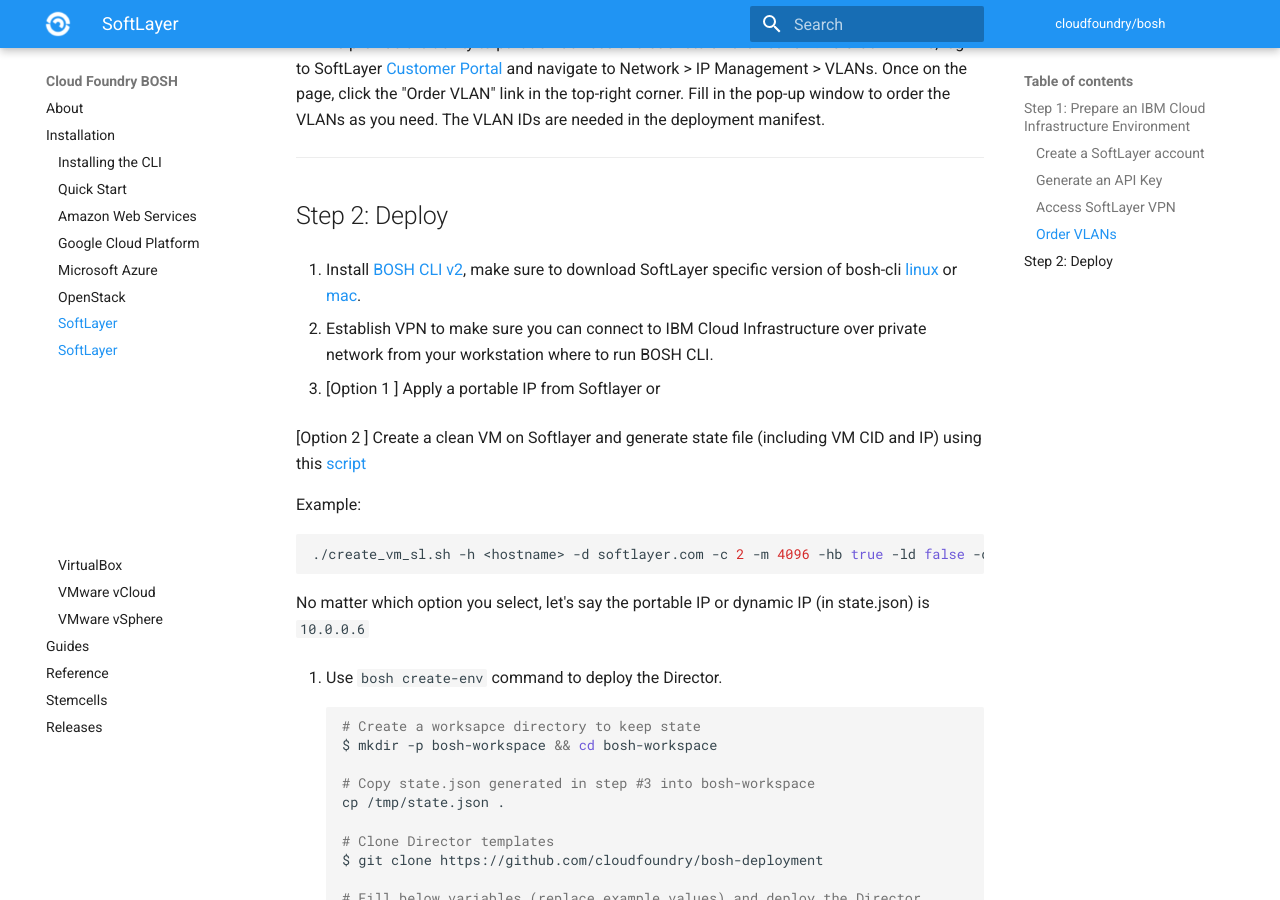
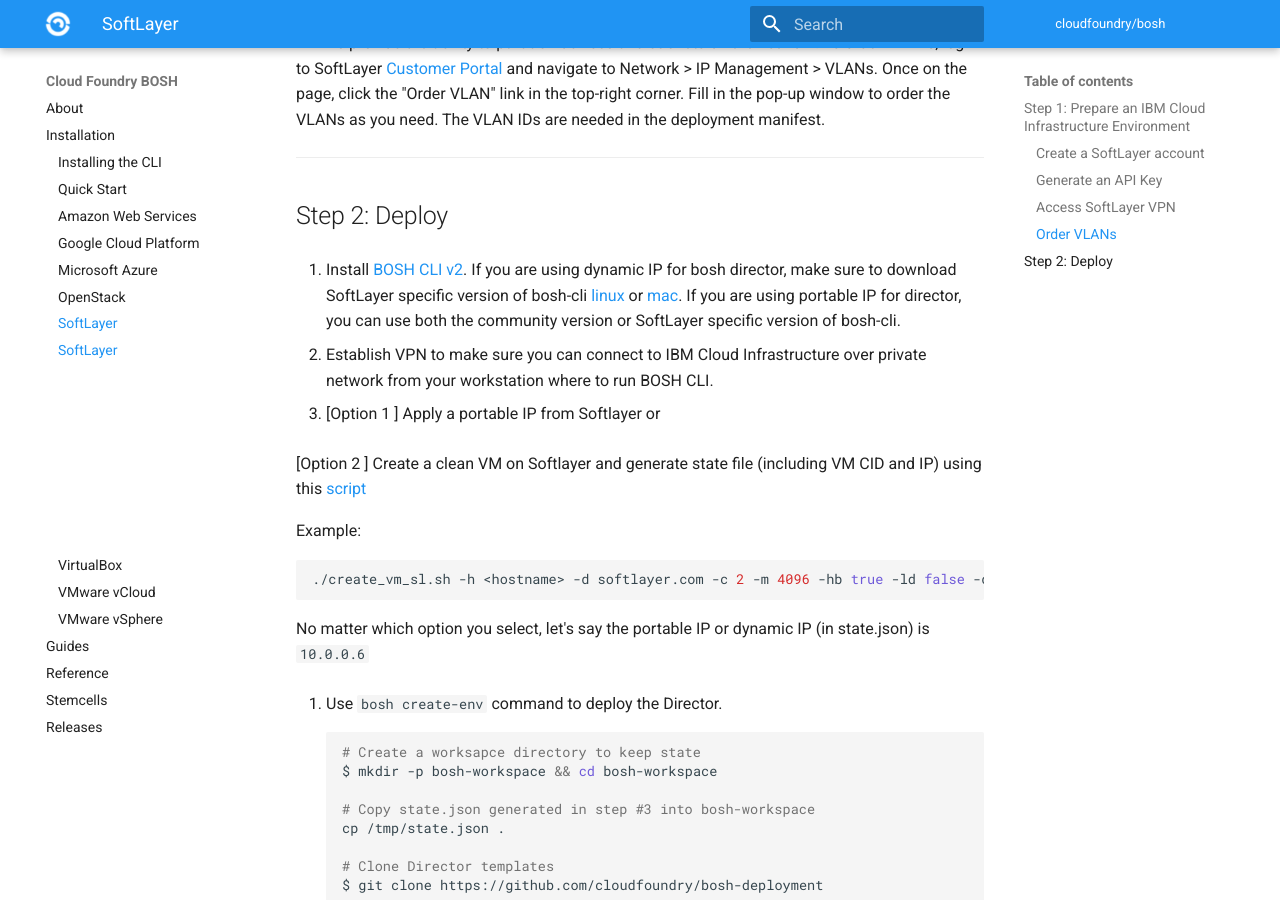
Before and after one commit to cloudfoundry/docs-bosh, an MkDocs documentation site: the page built from content/init-softlayer.md, in a window 1280 px wide and 900 px high, scrolled down 1119 px. Built offline with MkDocs 1.6.1 and Material for MkDocs 9.7.7, drawn with Linux system fonts in a browser that asks for light colours; old or Windows-style settings are respelled for this version of MkDocs.

Commit message:
Update init-softlayer.md

```diff
--- a/content/init-softlayer.md
+++ b/content/init-softlayer.md
@@ -34,7 +34,7 @@ VLANs provide the ability to partition devices and subnets on the network. To or
 ---
 ## Step 2: Deploy {: #deploy }
 
-1. Install [BOSH CLI v2](cli-v2.md), make sure to download SoftLayer specific version of bosh-cli [linux](https://bosh-softlayer-artifacts.s3.amazonaws.com/bosh-cli-5.0.1.1-softlayer-linux-amd64) or [mac](https://bosh-softlayer-artifacts.s3.amazonaws.com/bosh-cli-5.0.1.1-softlayer-darwin-amd64).
+1. Install [BOSH CLI v2](cli-v2.md). If you are using dynamic IP for bosh director, make sure to download SoftLayer specific version of bosh-cli [linux](https://bosh-softlayer-artifacts.s3.amazonaws.com/bosh-cli-5.0.1.1-softlayer-linux-amd64) or [mac](https://bosh-softlayer-artifacts.s3.amazonaws.com/bosh-cli-5.0.1.1-softlayer-darwin-amd64). If you are using portable IP for director, you can use both the community version or SoftLayer specific version of bosh-cli.
 
 2. Establish VPN to make sure you can connect to IBM Cloud Infrastructure over private network from your workstation where to run BOSH CLI.
 
```
